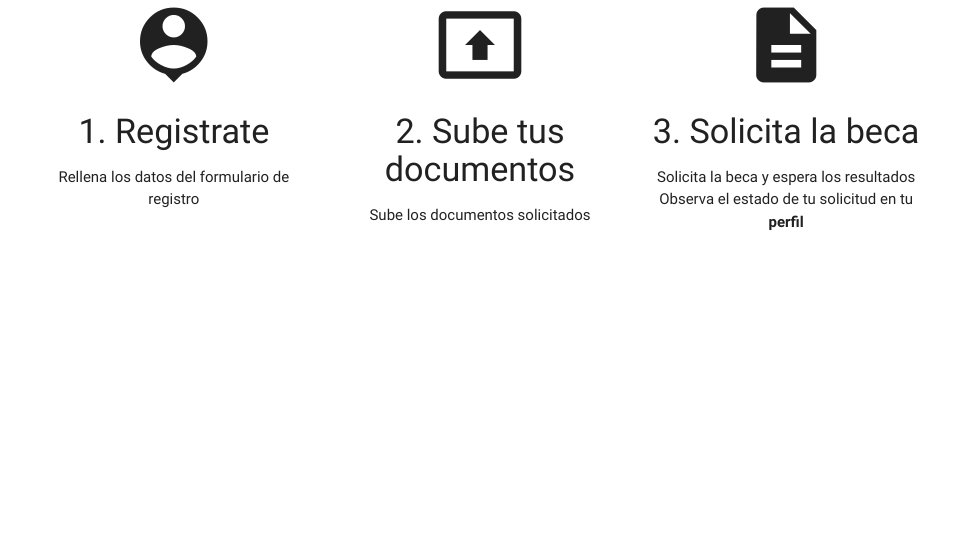
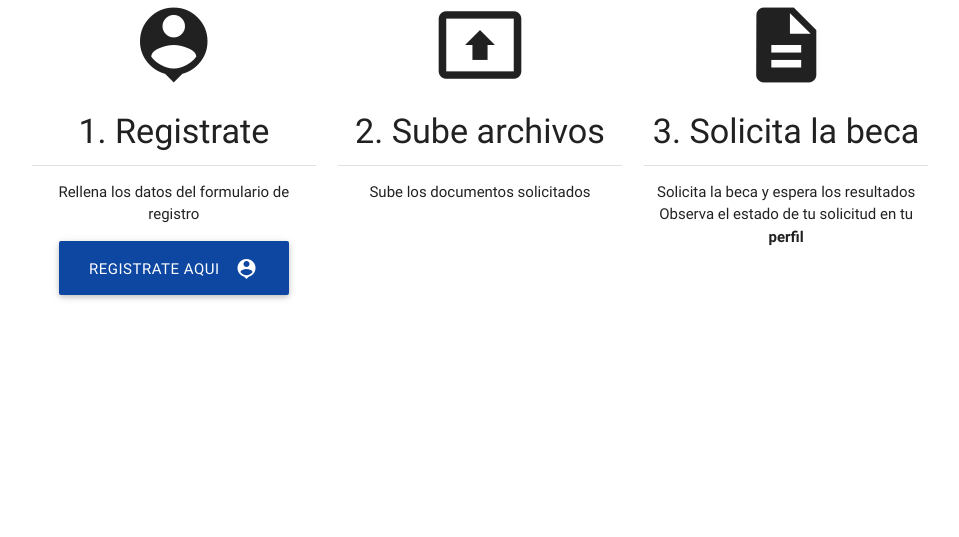
Before and after one commit to Reynald0/Real, a Django app: page / in a window 1280 px wide. Shown: the part 140-677 px from the top of the page, without its empty margins (160-1119 px from the left). Run offline with Django 3.2, Linux system fonts and the light colour scheme; some libraries are stand-ins or nearby versions.

Commit message:
Inicio
** Se actualiza el inicio para que sea sencillo entender el sistema.

```diff
--- a/templates/cuentas/inicio.html
+++ b/templates/cuentas/inicio.html
@@ -6,33 +6,31 @@
 {% block contenido %}
 
 	<div class="row">
-				<div class="col s12 m4">
-					<div class="center">
+				<div class="col s12 m4 center">
                     <i class="large material-icons">person_pin</i><br>
                     <h4>1. Registrate</h4>
+                    <div class="divider"></div>
                     <ul>
                         <li>Rellena los datos del formulario de registro</li>
                     </ul>
+                    <a class="waves-effect waves-light btn-large blue darken-4"><i class="material-icons right">person_pin</i>Registrate aqui</a>
 				</div>
-				</div>
-				<div class="col s12 m4">
-					<div class="center">
+				<div class="col s12 m4 center">
                     <i class="large material-icons">present_to_all</i><br>
-						<h4>2. Sube tus documentos</h4>
+                    <h4>2. Sube archivos</h4>
+                    <div class="divider"></div>
                     <ul>
                         <li>Sube los documentos solicitados</li>
                     </ul>
 				</div>
-				</div>
-				<div class="col s12 m4">
-					<div class="center">
+				<div class="col s12 m4 center">
                     <i class="large material-icons">description</i><br>
                     <h4>3. Solicita la beca</h4>
+                    <div class="divider"></div>
                     <ul>
                             <li>Solicita la beca y espera los resultados</li>
                             <li>Observa el estado de tu solicitud en tu <b>perfil</b></li>
                     </ul>
 				</div>
 	</div>
-	</div>
 {% endblock contenido %}
```
Lines whose indentation alone changed are shown as unchanged.
